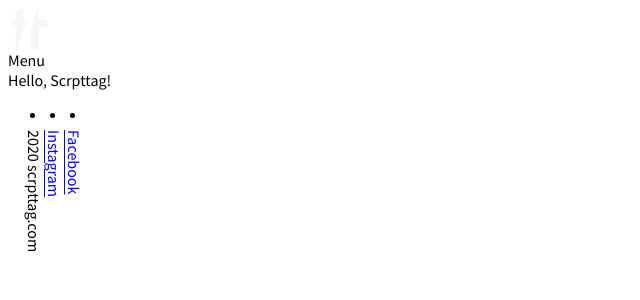
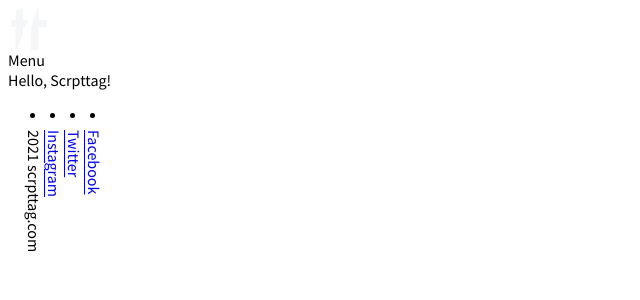
Before and after one commit to scrpttag/scrpttag, a Next.js app: page / in a window 1280 px wide. Shown: the top 300 px of the page, without its empty margins (0-640 px from the left). Built offline with nearby package versions, Linux system fonts and the light colour scheme.

Commit message:
SCRPT-1: Update footer

```diff
--- a/components/Footer.tsx
+++ b/components/Footer.tsx
@@ -1,27 +1,37 @@
 import React, { FunctionComponent } from 'react'
 import styled from 'styled-components'
 
-type FooterProps = {}
+type FooterLinkProps = {
+  href: string
+  isLast?: boolean
+}
 
 const SocialLinkList = styled.ul`
   writing-mode: tb;
 `
 
-const Footer: FunctionComponent<FooterProps> = () => {
+const FooterLink: FunctionComponent<FooterLinkProps> = ({ href, children, isLast = false }) => {
+  const listClasses = 'uppercase font-bold text-gray-300 hover:text-gray-100 cursor-pointer transition-colors'
+  const margin = isLast ? 'mb-auto' : 'mb-1'
+  return (
+    <li className={`${margin} ${listClasses}`}>
+      <a className="p-4 inline-flex items-center" href={href} target="_blank">
+        {children}
+      </a>
+    </li>
+  )
+}
+
+const Footer: FunctionComponent = () => {
   return (
     <footer className="flex fixed text-sm right-0 h-full w-32 dark:bg-gray-900 border-r-2 dark:border-gray-600 items-center flex-col p-6">
       <SocialLinkList className="flex list-none p-0 text-gray-100 h-full">
-        <li className="mb-1 uppercase font-bold text-gray-300 hover:text-gray-100 cursor-pointer transition-colors">
-          <a className="p-4 inline-flex items-center" href="https://www.facebook.com/scrpttag" target="_blank">
-            Facebook
-          </a>
-        </li>
-        <li className="mb-auto uppercase font-bold text-gray-300 hover:text-gray-100 cursor-pointer transition-colors">
-          <a className="p-4 inline-flex items-center" href="https://www.instagram.com/scrpttag" target="_blank">
-            Instagram
-          </a>
-        </li>
-        <li className="p-4 uppercase font-bold text-gray-300">2020 scrpttag.com</li>
+        <FooterLink href="https://www.facebook.com/scrpttag">Facebook</FooterLink>
+        <FooterLink href="https://twitter.com/scrpttag">Twitter</FooterLink>
+        <FooterLink href="https://www.instagram.com/scrpttag" isLast>
+          Instagram
+        </FooterLink>
+        <li className="p-4 uppercase font-bold text-gray-300">{new Date().getFullYear()} scrpttag.com</li>
       </SocialLinkList>
     </footer>
   )
```
